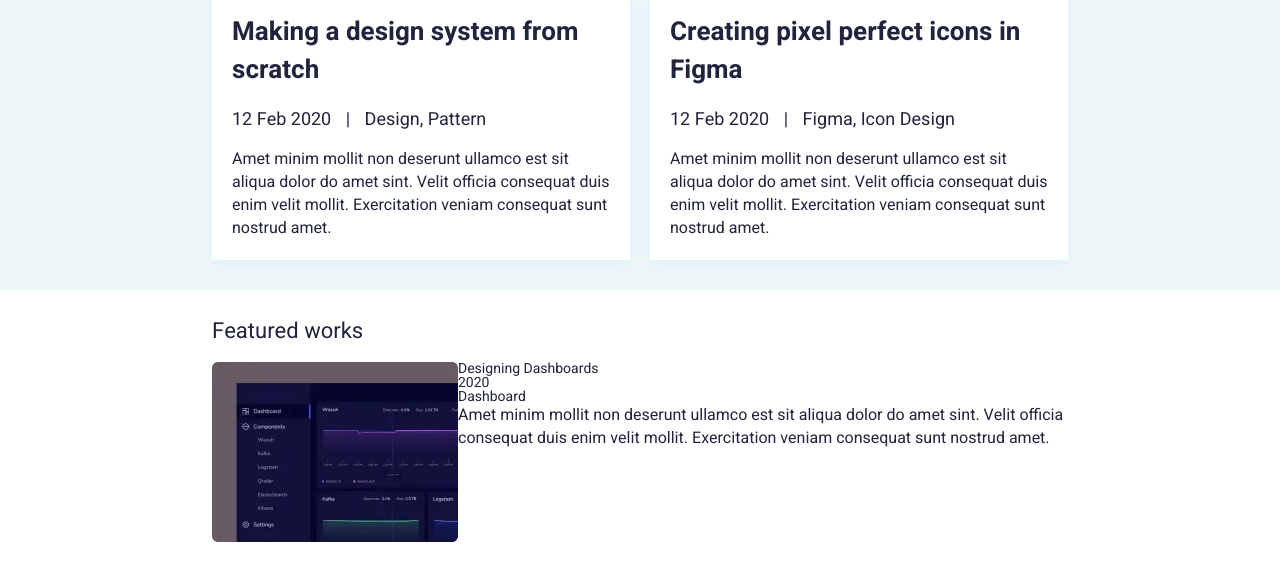
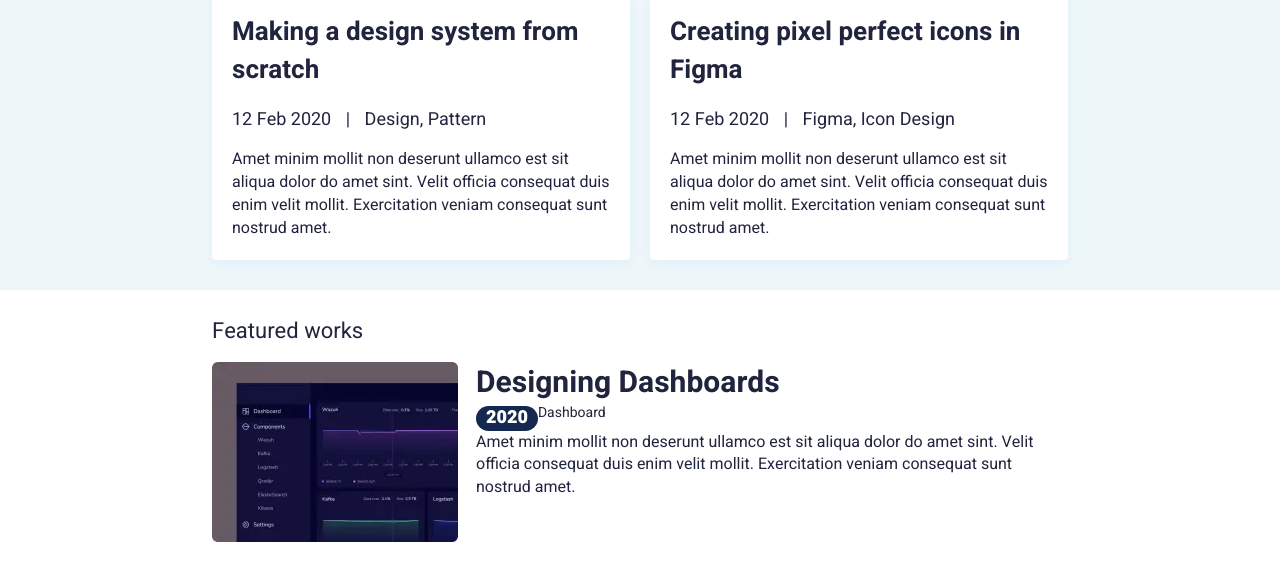
Before and after one commit to denisijka/john, a website: page john/index.html in a window 1280 px wide. Shown: the part 644-1224 px from the top of the page. Drawn offline with nearby package versions, Linux system fonts and the light colour scheme; files that its build step writes are made by us from their sources.

Commit message:
styled works__year

```diff
--- a/#src/scss/works.scss
+++ b/#src/scss/works.scss
@@ -18,21 +18,39 @@
   // .works__body
 
   &__body {
+    flex: 1 1 auto;
+    padding: 0px 0px 0px 18px;
   }
 
   // .works__title
 
   &__title {
+    color: inherit;
+    font-weight: 700;
+
+    font-size: 30px;
+    line-height: 44 / 30 * 100%;
   }
 
   // .works__info
 
   &__info {
+    display: inline-flex;
   }
 
   // .works__year
 
   &__year {
+    background: #142850;
+    border-radius: 16px;
+    height: 25px;
+    padding: 0px 10px;
+    display: inline-flex;
+    font-weight: 900;
+    font-size: 18px;
+    color: #ffffff;
+    justify-content: center;
+    align-items: center;
   }
 
   // .works__category
```
Also changed, not shown: john/css/style.css, john/css/style.min.css.
